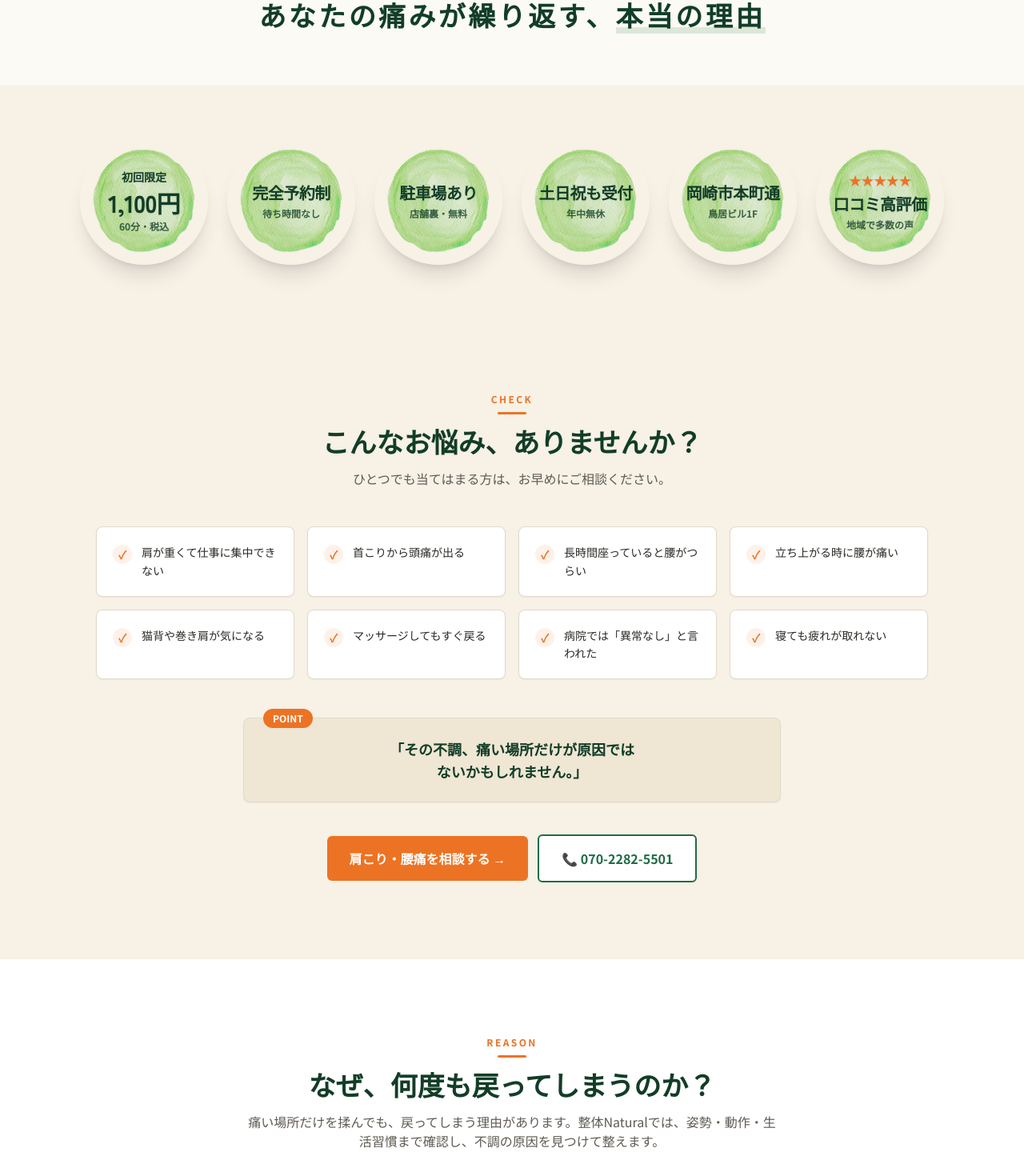
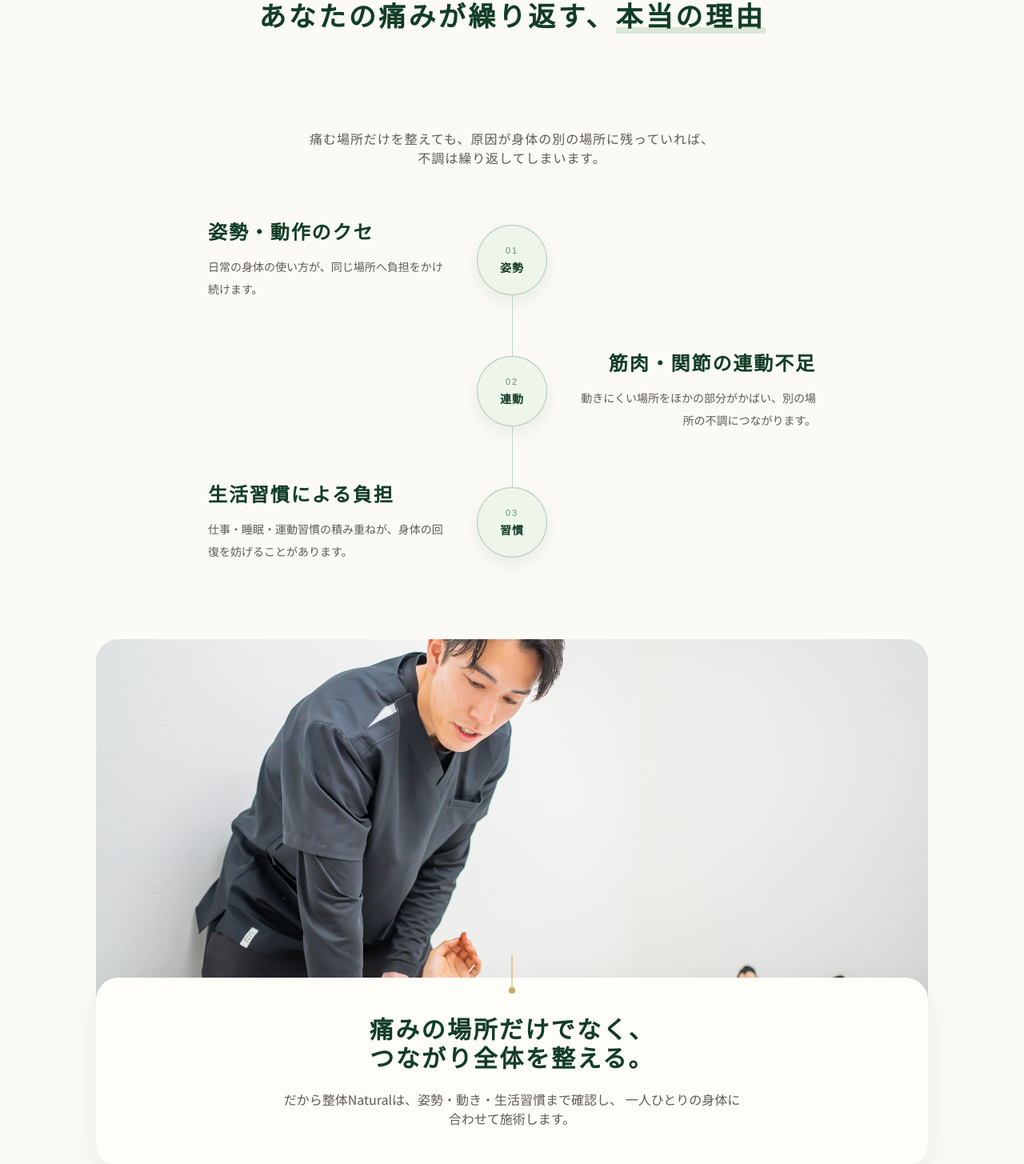
Before and after one commit to personalsol0514-art/seitan, a Next.js app: page / in a window 1280 px wide. Shown: the part 735-2190 px from the top of the page at 80% size. Built offline with nearby package versions, Linux system fonts and the light colour scheme.

Commit message:
Build root-cause section with treatment image

```diff
--- a/app/page.tsx
+++ b/app/page.tsx
@@ -3,7 +3,6 @@ import MobileCtaBar from "@/components/MobileCtaBar";
 import Hero from "@/components/Hero";
 import TrustBanner from "@/components/TrustBanner";
 import Pain from "@/components/Pain";
-import Causes from "@/components/Causes";
 import Compare from "@/components/Compare";
 import Symptoms from "@/components/Symptoms";
 import Therapist from "@/components/Therapist";
@@ -23,7 +22,6 @@ export default function Home() {
         <Hero />
         <TrustBanner />
         <Pain />
-        <Causes />
         <Compare />
         <Symptoms />
         <Therapist />
--- a/components/TrustBanner.tsx
+++ b/components/TrustBanner.tsx
@@ -1,56 +1,112 @@
 import Image from "next/image";
 
-const CIRCLES = [
-  { top: "初回限定", main: "1,100円", sub: "60分・税込", big: true },
-  { top: "", main: "完全予約制", sub: "待ち時間なし" },
-  { top: "", main: "駐車場あり", sub: "店舗裏・無料" },
-  { top: "", main: "土日祝も受付", sub: "年中無休" },
-  { top: "", main: "岡崎市本町通", sub: "鳥居ビル1F" },
-  { top: "★★★★★", main: "口コミ高評価", sub: "地域で多数の声", star: true },
+const REASONS = [
+  {
+    number: "01",
+    title: "姿勢・動作のクセ",
+    body: "日常の身体の使い方が、同じ場所へ負担をかけ続けます。",
+    mark: "姿勢",
+  },
+  {
+    number: "02",
+    title: "筋肉・関節の連動不足",
+    body: "動きにくい場所をほかの部分がかばい、別の場所の不調につながります。",
+    mark: "連動",
+  },
+  {
+    number: "03",
+    title: "生活習慣による負担",
+    body: "仕事・睡眠・運動習慣の積み重ねが、身体の回復を妨げることがあります。",
+    mark: "習慣",
+  },
 ];
 
 export default function TrustBanner() {
   return (
-    <section className="relative z-20 bg-cream">
-      <div className="mx-auto max-w-[1120px] px-5 py-12 md:py-16">
-        <div className="flex flex-wrap items-start justify-center gap-x-4 gap-y-6 sm:gap-x-6">
-          {CIRCLES.map((c) => (
-            <div
-              key={c.main}
-              className="relative flex aspect-square w-[30%] max-w-[170px] flex-col items-center justify-center rounded-full px-1.5 text-center shadow-xl sm:w-36 sm:px-2 md:w-40"
-            >
-              <Image
-                src="/images/badge-circle.png"
-                alt=""
-                fill
-                sizes="200px"
-                className="rounded-full object-cover"
+    <section id="causes" className="overflow-hidden bg-[#fbfaf5] pb-16 md:pb-24">
+      <div className="mx-auto max-w-[980px] px-5 pt-8 md:px-8 md:pt-14">
+        <p className="mx-auto max-w-2xl text-center font-serif text-sm leading-8 tracking-[0.06em] text-sub md:text-base">
+          痛む場所だけを整えても、原因が身体の別の場所に残っていれば、
+          <br className="hidden sm:block" />
+          不調は繰り返してしまいます。
+        </p>
+
+        <div className="relative mx-auto mt-12 max-w-[760px] md:mt-16">
+          <span
+            className="absolute bottom-10 left-[34px] top-10 w-px bg-green/25 md:left-1/2"
+            aria-hidden
           />
-              <div className="relative z-10 flex flex-col items-center">
-                {c.top && (
-                  <span
-                    className={`leading-none drop-shadow-sm ${
-                      c.star
-                        ? "text-orange text-xs tracking-tight md:text-base"
-                        : "text-greenHeader text-xs font-bold md:text-sm"
+
+          <div className="space-y-12 md:space-y-16">
+            {REASONS.map((reason, index) => (
+              <article
+                key={reason.number}
+                className={`relative grid grid-cols-[68px_1fr] items-center gap-5 md:grid-cols-[1fr_88px_1fr] md:gap-10 ${
+                  index % 2 === 1 ? "md:text-right" : ""
                 }`}
               >
-                    {c.top}
+                <div
+                  className={`hidden md:block ${
+                    index % 2 === 0 ? "md:col-start-1" : "md:col-start-3"
+                  }`}
+                >
+                  <p className="font-serif text-2xl font-semibold tracking-[0.08em] text-greenHeader">
+                    {reason.title}
+                  </p>
+                  <p className="mt-3 text-sm leading-7 text-sub">{reason.body}</p>
+                </div>
+
+                <div className="relative z-10 col-start-1 flex aspect-square w-[68px] flex-col items-center justify-center rounded-full border border-green/30 bg-[#eef5e9] text-center shadow-[0_8px_22px_rgba(18,61,39,0.08)] md:col-start-2 md:row-start-1 md:w-[88px]">
+                  <span className="font-serif text-[11px] tracking-[0.18em] text-green/70">
+                    {reason.number}
                   </span>
-                )}
-                <span
-                  className={`whitespace-nowrap font-head font-black leading-[1.05] tracking-tight text-greenHeader drop-shadow-sm ${
-                    c.big ? "text-xl md:text-3xl" : "text-[11px] sm:text-base md:text-xl"
-                  } ${c.top ? "mt-1" : ""}`}
-                >
-                  {c.main}
-                </span>
-                <span className="mt-1 whitespace-nowrap text-[9px] font-bold leading-tight text-greenHeader/80 sm:text-[11px] md:text-xs">
-                  {c.sub}
+                  <span className="mt-1 font-serif text-sm font-semibold tracking-[0.08em] text-greenHeader">
+                    {reason.mark}
                   </span>
                 </div>
+
+                <div className="col-start-2 md:hidden">
+                  <h3 className="font-serif text-xl font-semibold tracking-[0.06em] text-greenHeader">
+                    {reason.title}
+                  </h3>
+                  <p className="mt-2 text-sm leading-7 text-sub">{reason.body}</p>
                 </div>
+              </article>
             ))}
+          </div>
+        </div>
+      </div>
+
+      <div className="mx-auto mt-16 max-w-[1080px] px-0 sm:px-5 md:mt-24">
+        <figure className="relative aspect-[4/3] overflow-hidden sm:rounded-t-[28px] md:aspect-[16/7]">
+          <Image
+            src="/images/hero.jpg"
+            alt="身体全体のつながりを確認しながら行う整体施術"
+            fill
+            sizes="(max-width: 640px) 100vw, 1080px"
+            className="object-cover"
+            style={{ objectPosition: "50% 38%" }}
+          />
+        </figure>
+
+        <div className="relative mx-4 -mt-1 rounded-b-[28px] rounded-t-[28px] bg-[#fffdf8] px-6 py-10 text-center shadow-[0_14px_34px_rgba(18,61,39,0.08)] sm:mx-0 sm:-mt-8 md:px-12 md:py-12">
+          <span
+            className="absolute left-1/2 top-0 h-10 w-px -translate-x-1/2 -translate-y-7 bg-[#c8a861]"
+            aria-hidden
+          />
+          <span
+            className="absolute left-1/2 top-3 h-2 w-2 -translate-x-1/2 rounded-full bg-[#c8a861]"
+            aria-hidden
+          />
+          <p className="font-serif text-xl font-semibold leading-[1.8] tracking-[0.08em] text-greenHeader md:text-3xl">
+            痛みの場所だけでなく、
+            <br />
+            つながり全体を整える。
+          </p>
+          <p className="mx-auto mt-5 max-w-xl text-sm leading-7 text-sub md:text-base">
+            だから整体Naturalは、姿勢・動き・生活習慣まで確認し、
+            一人ひとりの身体に合わせて施術します。
+          </p>
         </div>
       </div>
     </section>
```
Lines whose indentation alone changed are shown as unchanged.
